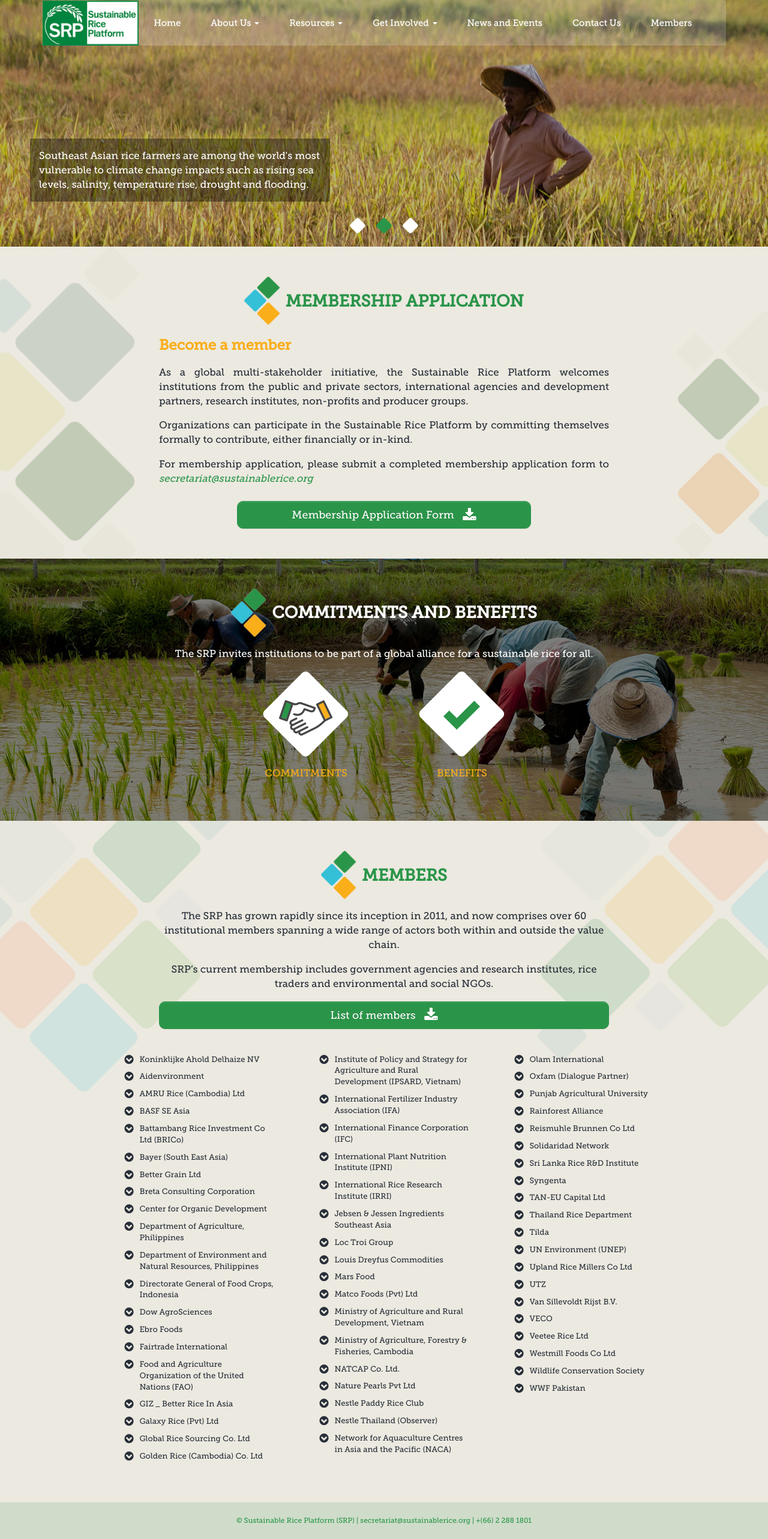
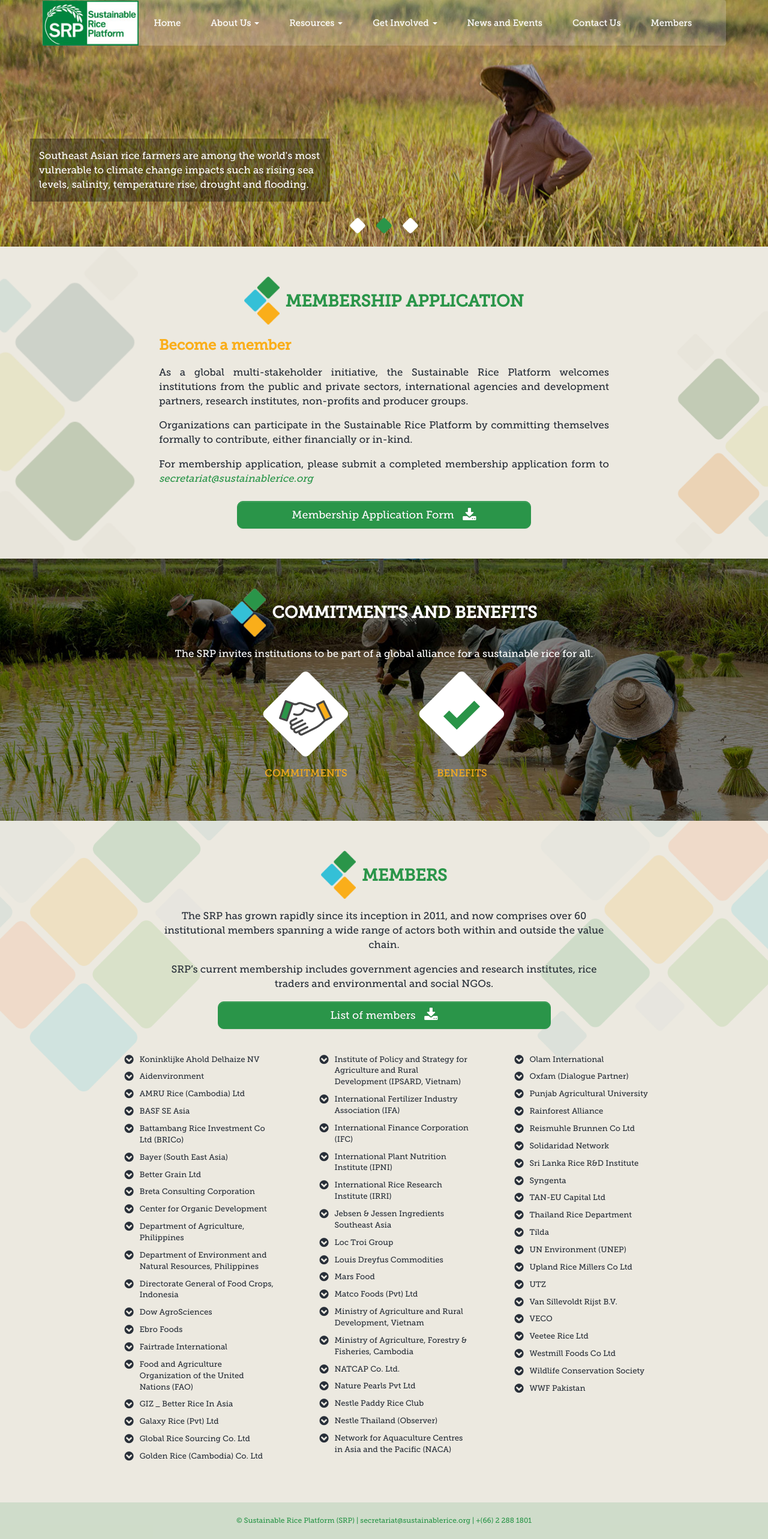
Before and after one commit to sustainablericeplatform/sustainablericeplatform.github.io, a Jekyll site: the page built from Get-Involved/index.html, in a window 1280 px wide. Shown: the whole page at 60% size. Built offline with Jekyll 4.4.1, drawn with Linux system fonts in a browser that asks for light colours.

Commit message:
Update index.html

```diff
--- a/Get-Involved/index.html
+++ b/Get-Involved/index.html
@@ -68,6 +68,8 @@
                     <p>The SRP has grown rapidly since its inception in 2011, and now comprises over 60 institutional members spanning a wide range of actors both within and outside the value chain.</p>
                     <p>SRP’s current membership includes government agencies and research institutes, rice traders and environmental and social NGOs.</p>
                 </div>
+            </div>
+            <div class="col-md-6 col-md-offset-3 col-sm-8 col-sm-offset-2">
                 <div class="button-container">
                     <a href="/assets/docs/SRP Membership List Dec 2016.pdf" target="_blank" class="btn btn-primary btn-lg btn-block">List of members <i class="fa fa-download fa-lg" style="margin-left: 10px"></i></a>
                 </div>
```
